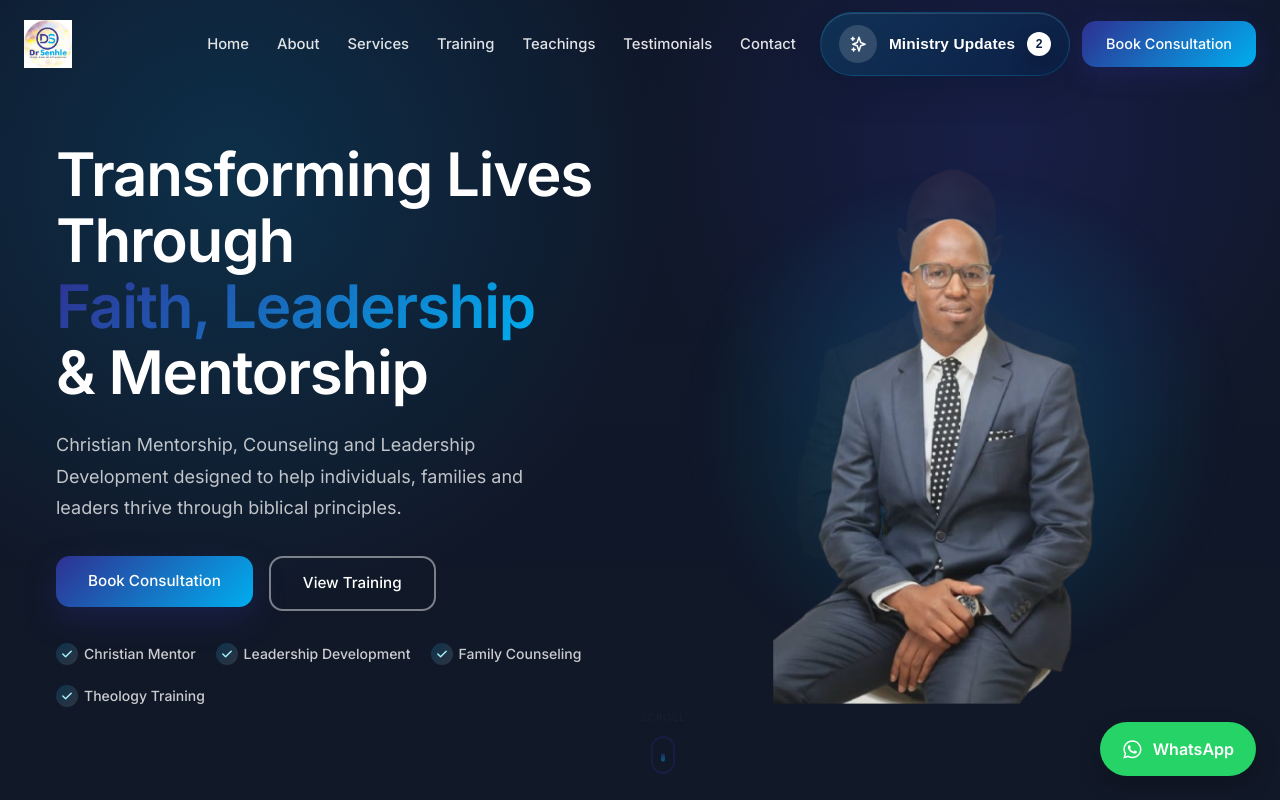
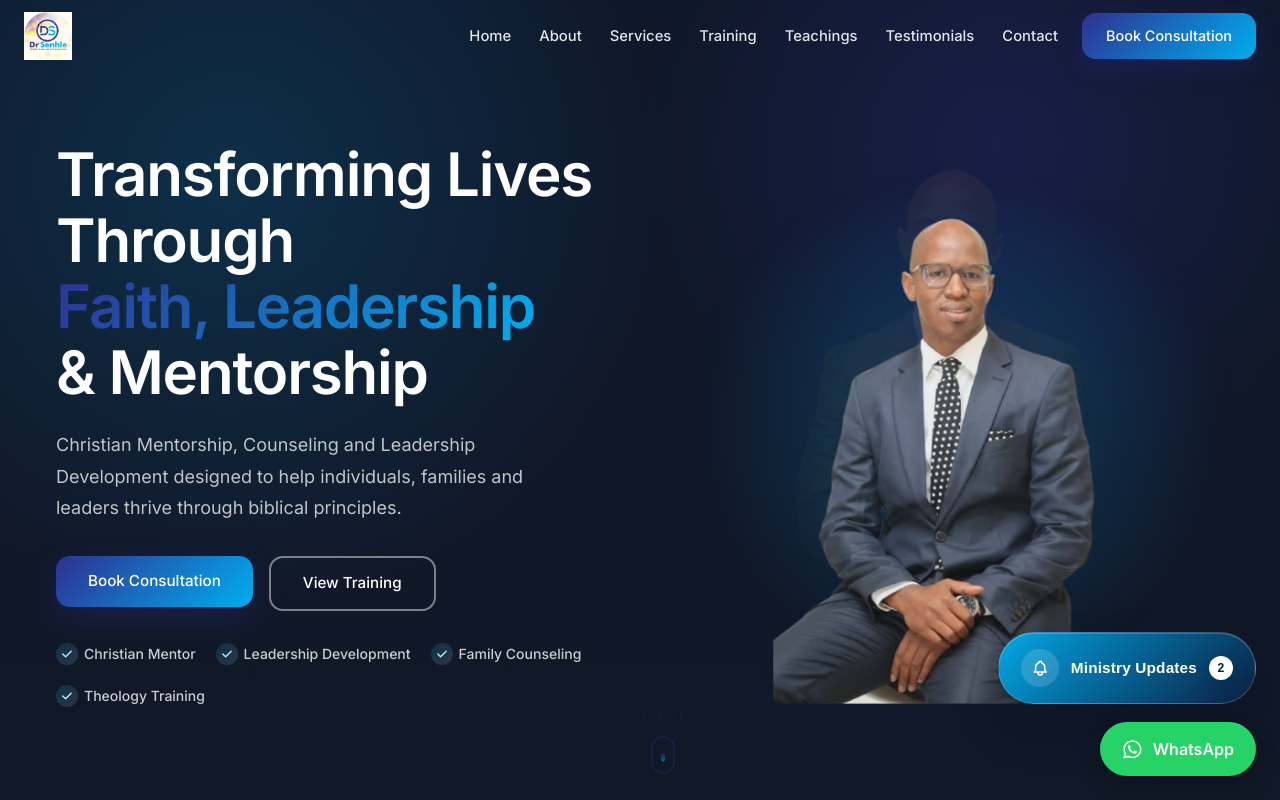
Before and after one commit to 040428/dr-senhle-website, a React (Vite) app: page / in a window 1280 px wide. Shown: the top 800 px of the page. Built offline with nearby package versions, Linux system fonts and the light colour scheme.

Commit message:
feat: Develop Ministry Updates Feature
Co-authored-by: traeagent <traeagent@users.noreply.github.com>

```diff
--- a/src/App.jsx
+++ b/src/App.jsx
@@ -9,6 +9,7 @@ import TeachingsSection from "./sections/TeachingsSection";
 import TestimonialsSection from "./sections/TestimonialsSection";
 import ContactSection from "./sections/ContactSection";
 import Footer from "./components/Footer/Footer";
+import MinistryUpdates from "./components/MinistryUpdates/MinistryUpdates";
 import WhatsappButton from "./components/WhatsappButton/WhatsappButton";
 function App() {
   return (
@@ -22,6 +23,7 @@ function App() {
       <TestimonialsSection />
       <ContactSection />
       <Footer />
+      <MinistryUpdates />
       <WhatsappButton />
     </Box>
   );
--- a/src/components/MinistryUpdates/MinistryUpdates.css
+++ b/src/components/MinistryUpdates/MinistryUpdates.css
@@ -1,47 +1,37 @@
-.ministry-updates-trigger {
+.ministry-updates-fab {
+  position: fixed;
+  right: 24px;
+  bottom: 96px;
+  z-index: 998;
   display: inline-flex;
   align-items: center;
   gap: 12px;
+  padding: 16px 22px;
+  border: 1px solid rgba(255, 255, 255, 0.18);
   border-radius: 999px;
+  background:
+    linear-gradient(135deg, rgba(0, 174, 239, 0.94) 0%, rgba(12, 31, 68, 0.96) 100%);
   color: #ffffff;
   cursor: pointer;
+  box-shadow:
+    0 24px 44px rgba(2, 16, 38, 0.28),
+    inset 0 1px 0 rgba(255, 255, 255, 0.18);
+  backdrop-filter: blur(18px);
   transition:
     transform 0.25s ease,
     box-shadow 0.25s ease,
     filter 0.25s ease;
 }
 
-.ministry-updates-trigger--navbar {
-  position: relative;
-  z-index: 1;
-  margin-left: 24px;
-  padding: 12px 18px;
-  border: 1px solid rgba(0, 174, 239, 0.22);
-  background: linear-gradient(135deg, rgba(0, 174, 239, 0.16) 0%, rgba(12, 31, 68, 0.9) 100%);
-  box-shadow:
-    0 16px 34px rgba(2, 16, 38, 0.18),
-    inset 0 1px 0 rgba(255, 255, 255, 0.14);
-  backdrop-filter: blur(18px);
-}
-
-.ministry-updates-trigger--drawer {
-  width: 100%;
-  justify-content: center;
-  padding: 14px 18px;
-  border: none;
-  background: linear-gradient(135deg, #00aeef 0%, #0c1f44 100%);
-  box-shadow: 0 18px 36px rgba(12, 31, 68, 0.18);
-}
-
-.ministry-updates-trigger:hover {
+.ministry-updates-fab:hover {
   transform: translateY(-3px);
   box-shadow:
-    0 22px 40px rgba(2, 16, 38, 0.24),
+    0 28px 52px rgba(2, 16, 38, 0.34),
     inset 0 1px 0 rgba(255, 255, 255, 0.22);
   filter: saturate(1.08);
 }
 
-.ministry-updates-trigger__icon {
+.ministry-updates-fab__icon {
   display: inline-flex;
   align-items: center;
   justify-content: center;
@@ -53,13 +43,13 @@
   flex-shrink: 0;
 }
 
-.ministry-updates-trigger__text {
+.ministry-updates-fab__text {
   font-size: 0.96rem;
   font-weight: 700;
   letter-spacing: 0.01em;
 }
 
-.ministry-updates-trigger__badge {
+.ministry-updates-fab__badge {
   min-width: 24px;
   height: 24px;
   padding: 0 7px;
@@ -315,8 +305,15 @@
 }
 
 @media (max-width: 900px) {
-  .ministry-updates-trigger--navbar {
-    display: none;
+  .ministry-updates-fab {
+    right: 16px;
+    bottom: 82px;
+    padding: 14px 18px;
+  }
+
+  .ministry-updates-fab__icon {
+    width: 34px;
+    height: 34px;
   }
 
   .ministry-updates-modal {
@@ -360,7 +357,11 @@
 }
 
 @media (max-width: 640px) {
-  .ministry-updates-trigger__text {
+  .ministry-updates-fab {
+    max-width: calc(100vw - 32px);
+  }
+
+  .ministry-updates-fab__text {
     font-size: 0.9rem;
   }
 
--- a/src/components/MinistryUpdates/MinistryUpdates.jsx
+++ b/src/components/MinistryUpdates/MinistryUpdates.jsx
@@ -3,8 +3,8 @@ import { AnimatePresence, motion } from "framer-motion";
 import {
   HiArrowLeft,
   HiArrowRight,
+  HiOutlineBell,
   HiOutlineClock,
-  HiOutlineSparkles,
   HiX,
 } from "react-icons/hi";
 import "./MinistryUpdates.css";
@@ -69,7 +69,7 @@ const slideVariants = {
   }),
 };
 
-function MinistryUpdates({ variant = "navbar", onOpen }) {
+function MinistryUpdates() {
   const [isOpen, setIsOpen] = useState(false);
   const [currentIndex, setCurrentIndex] = useState(0);
   const [direction, setDirection] = useState(1);
@@ -96,10 +96,6 @@ function MinistryUpdates({ variant = "navbar", onOpen }) {
   }, [updatesCount]);
 
   const openViewer = () => {
-    if (onOpen) {
-      onOpen();
-    }
-
     setCurrentIndex(0);
     setDirection(1);
     setProgress(0);
@@ -173,16 +169,16 @@ function MinistryUpdates({ variant = "navbar", onOpen }) {
     <>
       <button
         type="button"
-        className={`ministry-updates-trigger ministry-updates-trigger--${variant}`}
+        className="ministry-updates-fab"
         aria-label="Open ministry updates"
         onClick={openViewer}
       >
-        <span className="ministry-updates-trigger__icon">
-          <HiOutlineSparkles aria-hidden="true" />
+        <span className="ministry-updates-fab__icon">
+          <HiOutlineBell aria-hidden="true" />
         </span>
-        <span className="ministry-updates-trigger__text">Ministry Updates</span>
+        <span className="ministry-updates-fab__text">Ministry Updates</span>
         {newUpdatesCount > 0 && (
-          <span className="ministry-updates-trigger__badge" aria-label={`${newUpdatesCount} new updates`}>
+          <span className="ministry-updates-fab__badge" aria-label={`${newUpdatesCount} new updates`}>
             {newUpdatesCount}
           </span>
         )}
--- a/src/components/Navbar/Navbar.jsx
+++ b/src/components/Navbar/Navbar.jsx
@@ -16,7 +16,6 @@ import {
 } from '@mui/material';
 import { HiMenuAlt3, HiX } from 'react-icons/hi';
 import { motion } from 'framer-motion';
-import MinistryUpdates from '../MinistryUpdates/MinistryUpdates';
 
 const navItems = [
   { label: 'Home', href: '#home' },
@@ -124,15 +123,13 @@ function Navbar() {
 
             {navLinks}
 
-            <MinistryUpdates variant="navbar" />
-
             <Button
               variant="contained"
               color="primary"
               href="#contact"
               sx={{
                 display: 'inline-flex',
-                ml: { md: 1.5 },
+                ml: { md: 3 },
                 mr: { xs: 1, md: 0 },
                 px: { xs: 2, sm: 2.5, md: 3 },
                 py: { xs: 1, md: 1.25 },
@@ -194,12 +191,6 @@ function Navbar() {
             </ListItem>
           ))}
           <ListItem sx={{ px: 2, pt: 2 }}>
-            <MinistryUpdates
-              variant="drawer"
-              onOpen={() => setDrawerOpen(false)}
-            />
-          </ListItem>
-          <ListItem sx={{ px: 2, pt: 1.5 }}>
             <Button
               variant="contained"
               color="primary"
```
